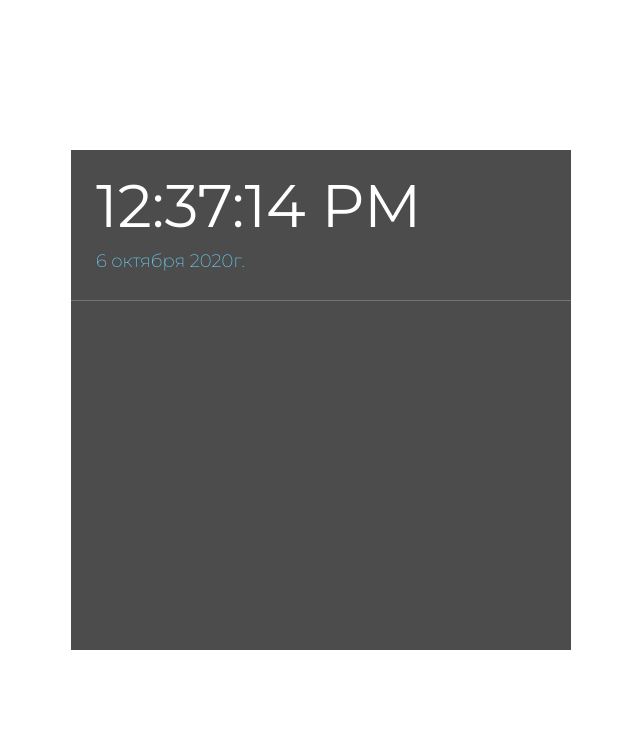
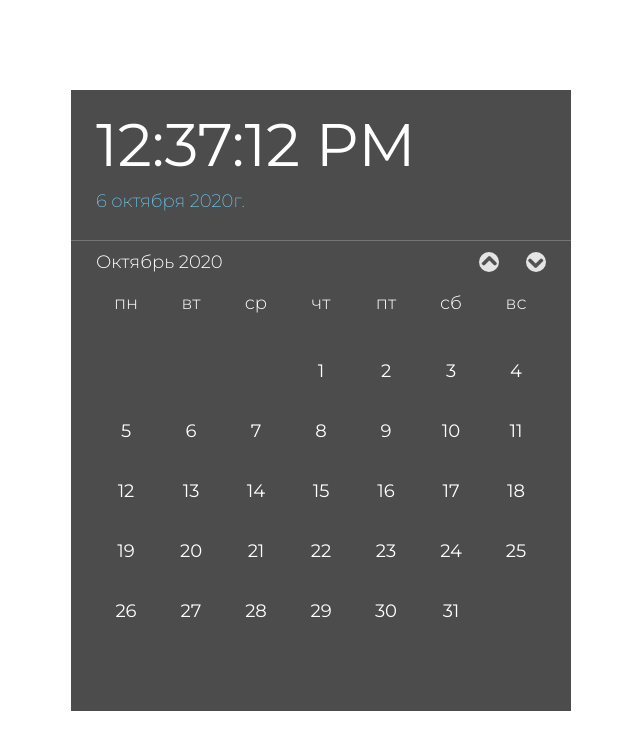
Before and after one commit to Marina-Poprotskaya/react-calendar, a React (Create React App) app: page / in a window 1280 px wide. Shown: the top 750 px of the page, without its empty margins (319-959 px from the left). Built offline with nearby package versions, Linux system fonts and the light colour scheme.

Commit message:
feat: add list of data

```diff
--- a/package.json
+++ b/package.json
@@ -6,6 +6,7 @@
     "@testing-library/jest-dom": "^4.2.4",
     "@testing-library/react": "^9.5.0",
     "@testing-library/user-event": "^7.2.1",
+    "prop-types": "^15.7.2",
     "react": "^16.13.1",
     "react-dom": "^16.13.1",
     "react-scripts": "3.4.3"
--- a/src/App.css
+++ b/src/App.css
@@ -6,6 +6,7 @@
 html {
   font-size: 10px;
   font-family: 'Montserrat', sans-serif;
+  color: #fff;
 }
 
 .container {
@@ -20,6 +21,6 @@ html {
 
 .calendar-wrapper {
   width: 500px;
-  height: 500px;
+  height: auto;
   background-color: rgba(0, 0, 0, 0.7);
 }
--- a/src/App.js
+++ b/src/App.js
@@ -1,5 +1,7 @@
 import React from 'react';
-import Header from './components/header/components'
+import Header from './components/header/components';
+import Main from './components/main/components';
+
 import './App.css';
 
 function App() {
@@ -7,6 +9,7 @@ function App() {
     <div className = 'container'>
        <div className = 'calendar-wrapper'>
          <Header />
+         <Main />
        </div>
     </div>
   );
--- /dev/null
+++ b/src/components/calendar/components.jsx
@@ -0,0 +1,37 @@
+import React from "react";
+import "./style.css";
+
+export default function Calendar() {
+
+    const date = new Date();
+    const year = date.getFullYear();
+    const month = date.getMonth();
+
+    const daysInMonth = new Date(year, month+1, 0).getDate();
+
+    const firstDayOfMonth = new Date(year, month).getDay();
+
+    const firstDayIndex = firstDayOfMonth === 0 ? 6 : firstDayOfMonth - 1;
+    const lastDayIndex = daysInMonth + firstDayIndex-1;
+
+    const cellsForDate = new Array(42).fill(1, 0, 42);
+    const arrayOfDays = [];
+
+    for(let i = 1 ; i <= daysInMonth; i++){
+        arrayOfDays.push(i);
+    }
+
+    const renderDaysOfWeek = () => {
+        const elements = cellsForDate.map((_, index) => {
+        const content = index >= firstDayIndex && index <= lastDayIndex ? arrayOfDays[index-firstDayIndex] : '';
+          return <div className='days' key={index}>{content}</div>;
+        });
+        return elements;
+      };
+
+    return(
+        <div className="date-container">
+            {renderDaysOfWeek()}
+        </div>
+    )
+}
--- /dev/null
+++ b/src/components/calendar/style.css
@@ -0,0 +1,9 @@
+.main-wrapper .date-container:nth-child(2) {
+    display: flex;
+    justify-content: space-between;
+    flex-wrap: wrap;
+}
+
+.days {
+    font-size: 1.8rem;
+}
--- /dev/null
+++ b/src/components/main/components.jsx
@@ -0,0 +1,50 @@
+import React from "react";
+import Calendar from "../calendar/components";
+import "./style.css";
+
+export default function Main() {
+  const getFormattedMonths = () => {
+    const months = [
+      "Январь",
+      "Февраль",
+      "Март",
+      "Апрель",
+      "Май",
+      "Июнь",
+      "Июль",
+      "Август",
+      "Сентябрь",
+      "Октябрь",
+      "Ноябрь",
+      "Декабрь",
+    ];
+    const date = new Date();
+    const currentDate = `${months[date.getMonth()]} ${date.getFullYear()}`;
+    return currentDate;
+  };
+
+  const daysOfWeeks = ["пн", "вт", "ср", "чт", "пт", "сб", "вс"];
+
+  const renderDaysOfWeek = () => {
+    const elements = daysOfWeeks.map((item, index) => {
+      return <div className='days' key={index}>{item}</div>;
+    });
+    return elements;
+  };
+
+  return (
+    <div className="main-wrapper">
+      <div className="date-container">
+        <div className="current-month">
+          <div className="month">{getFormattedMonths()}</div>
+          <div className="arrow-wrapper">
+            <div className="arrow arrow-up"></div>
+            <div className="arrow arrow-down"></div>
+          </div>
+        </div>
+        <div className="days-of-week-wrapper">{renderDaysOfWeek()}</div>
+      </div>
+      <Calendar />
+    </div>
+  );
+}
--- /dev/null
+++ b/src/components/main/style.css
@@ -0,0 +1,65 @@
+.main-wrapper {
+    height: 100%;
+}
+
+.main-wrapper .date-container:nth-child(1) {
+    display: flex;
+    flex-direction: column;
+    justify-content: space-between;
+    font-size: 1.8rem;
+    font-weight: 300;
+    height: 70px;
+}
+
+.days-of-week-wrapper {
+  display: flex;
+  justify-content: space-between;
+  align-items: center;
+  height: 50%;
+}
+
+.current-month {
+    display: flex;
+    justify-content: space-between;
+    align-items: center;
+}
+
+.arrow-wrapper {
+    display: flex;
+    justify-content: space-between;
+    align-items: center;
+    width: 15%;
+    height: 100%;
+}
+
+.arrow {
+   height: 20px;
+   width: 20px;
+   border-radius: 50%;
+   transition: all .2s;
+}
+
+.arrow-up {
+    background: url(../../images/arrow.png) no-repeat center rgb(228, 228, 228);
+    background-size: contain;
+}
+
+.arrow-down {
+    background: url(../../images/arrow.png) no-repeat center rgb(228, 228, 228);
+    background-size: contain;
+    transform: rotate(180deg);
+}
+
+.arrow:hover {
+    cursor: pointer;
+    transition: ease-in-out .2s;
+    background-color: rgb(255, 255, 255);
+}
+
+.days {
+    display: flex;
+    justify-content: center;
+    align-items: center;
+    width: 60px;
+    height: 60px;
+}
```
Also changed, not shown: src/images/arrow.png (added).
